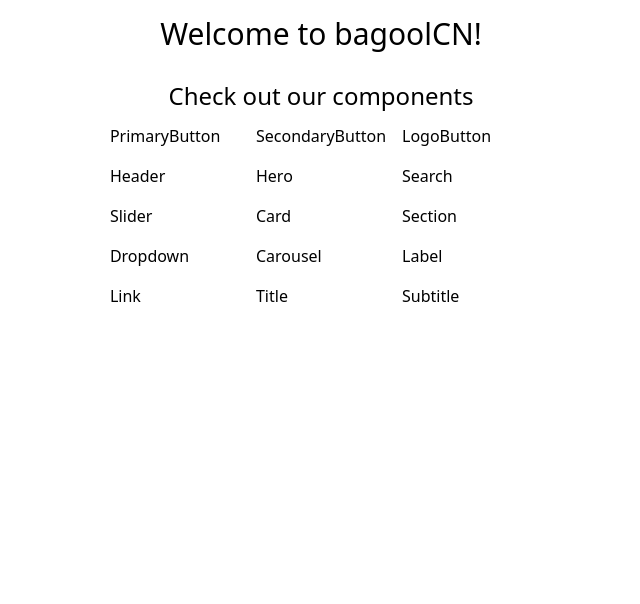
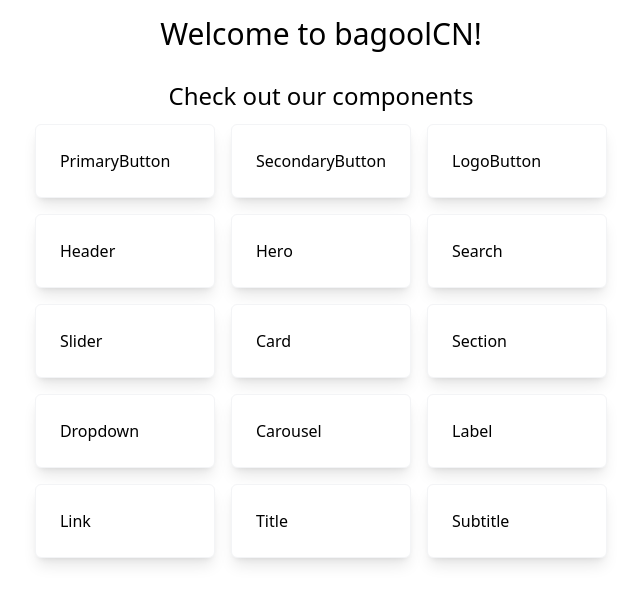
Before and after one commit to bcatalfo/bagoolCN, a React (Vite) app: page / in a window 1280 px wide. Shown: the top 604 px of the page, without its empty margins (319-959 px from the left). Built offline with nearby package versions, Linux system fonts and the light colour scheme.

Commit message:
Added some CSS to the Card component.

```diff
--- a/src/card.tsx
+++ b/src/card.tsx
@@ -1,3 +1,7 @@
 export default function Card({ children }: { children: React.ReactNode }) {
-  return <div>{children}</div>;
+  return (
+    <div className="w-full border border-gray-100 bg-white shadow-lg p-6 rounded-md">
+      {children}
+    </div>
+  );
 }
```
